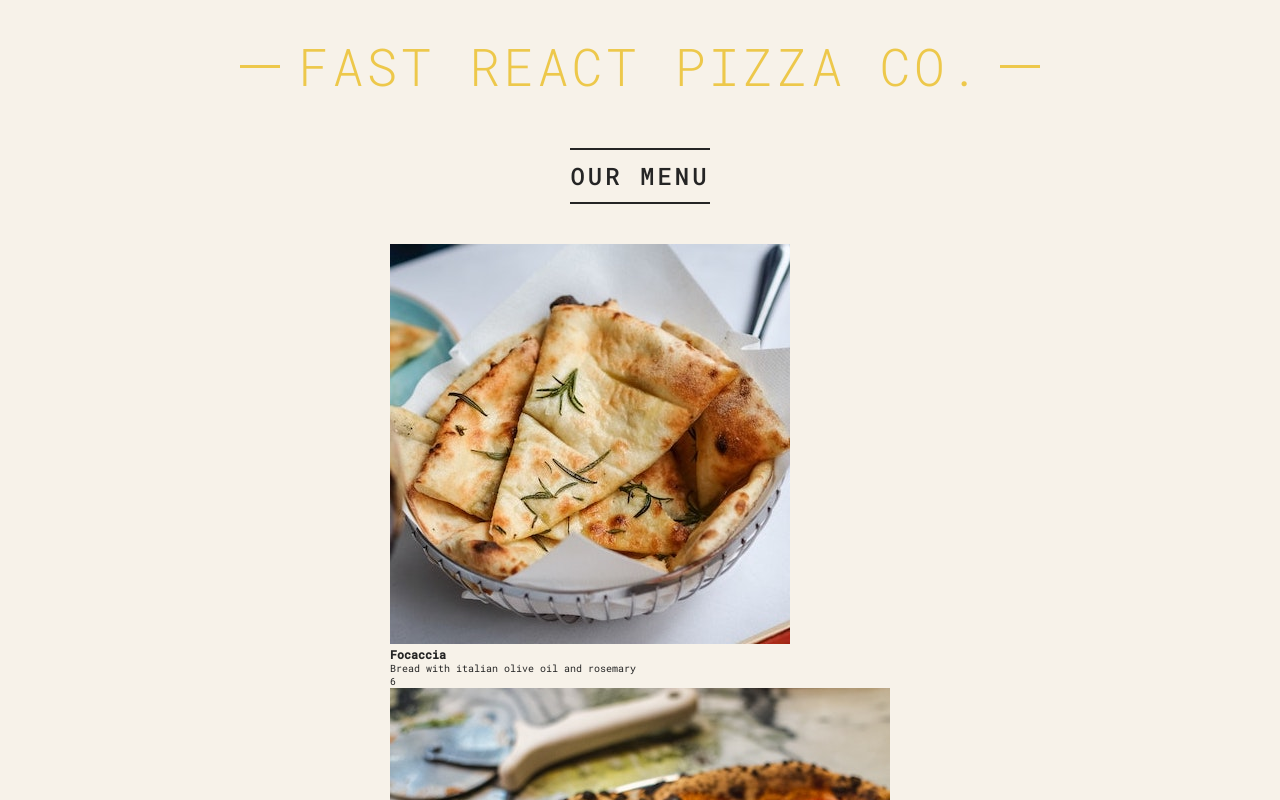
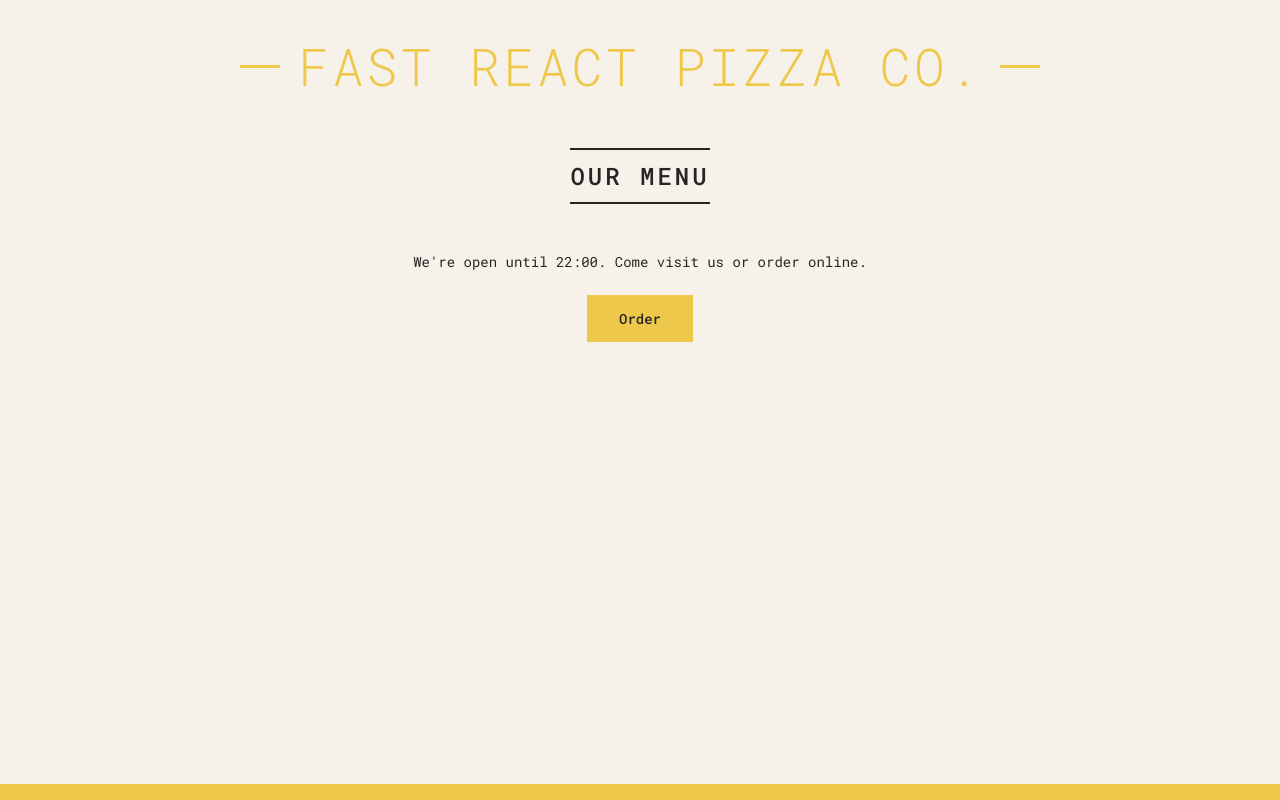
Before and after one commit to AmaduKamara/pizza-menu-app, a React (Create React App) app: page / in a window 1280 px wide. Shown: the top 800 px of the page. Built offline with nearby package versions, Linux system fonts and the light colour scheme.

Commit message:
Conditionally render data

```diff
--- a/src/components/Menu.jsx
+++ b/src/components/Menu.jsx
@@ -4,14 +4,19 @@ import Pizza from "./Pizza";
 import pizzaData from "../data";
 
 const Menu = () => {
+  const pizzas = [];
+  const numPizzas = pizzas.length;
+
   return (
     <main className="menu">
       <h2>Our Menu</h2>
-      <div>
-        {pizzaData.map((pizza) => (
-          <Pizza pizza={pizza} key={pizza.name} />
-        ))}
-      </div>
+      {numPizzas > 0 && (
+        <ul className="pizzas">
+          {pizzas.map((pizza) => (
+            <Pizza pizza={pizza} key={pizza.name} />
+          ))}
+        </ul>
+      )}
     </main>
   );
 };
```
